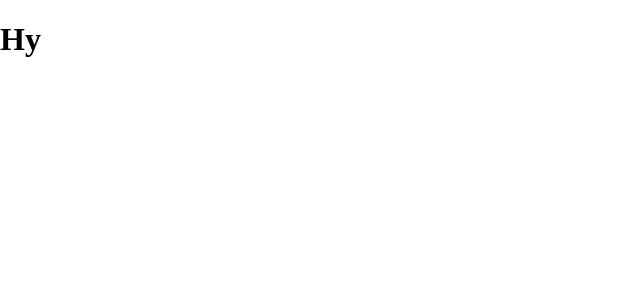
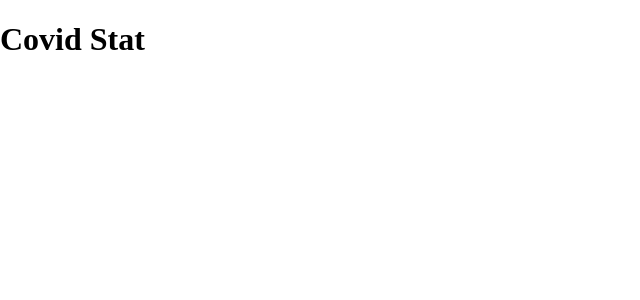
Before and after one commit to Ntwali-Josue/covid-stat, a React (Create React App) app: page / in a window 1280 px wide. Shown: the top 300 px of the page, without its empty margins (0-640 px from the left). Built offline with nearby package versions, Linux system fonts and the light colour scheme.

Commit message:
Render navbar section

```diff
--- a/src/App.js
+++ b/src/App.js
@@ -1,8 +1,9 @@
+import NavBar from './components/NavBar';
 import './styles/App.css';
 
 const App = () => (
   <div className="App">
-    <h1>Hy</h1>
+    <NavBar />
   </div>
 );
 
```
